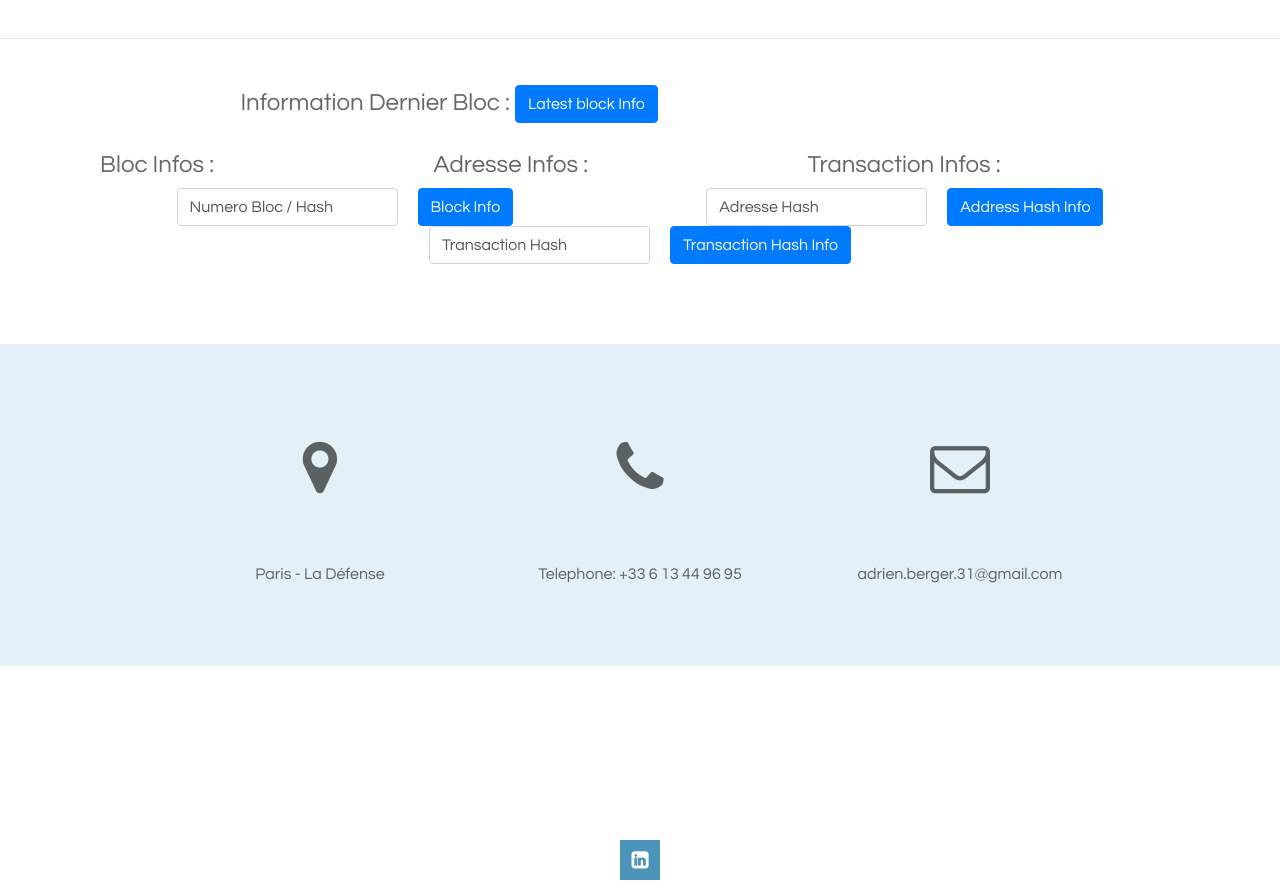
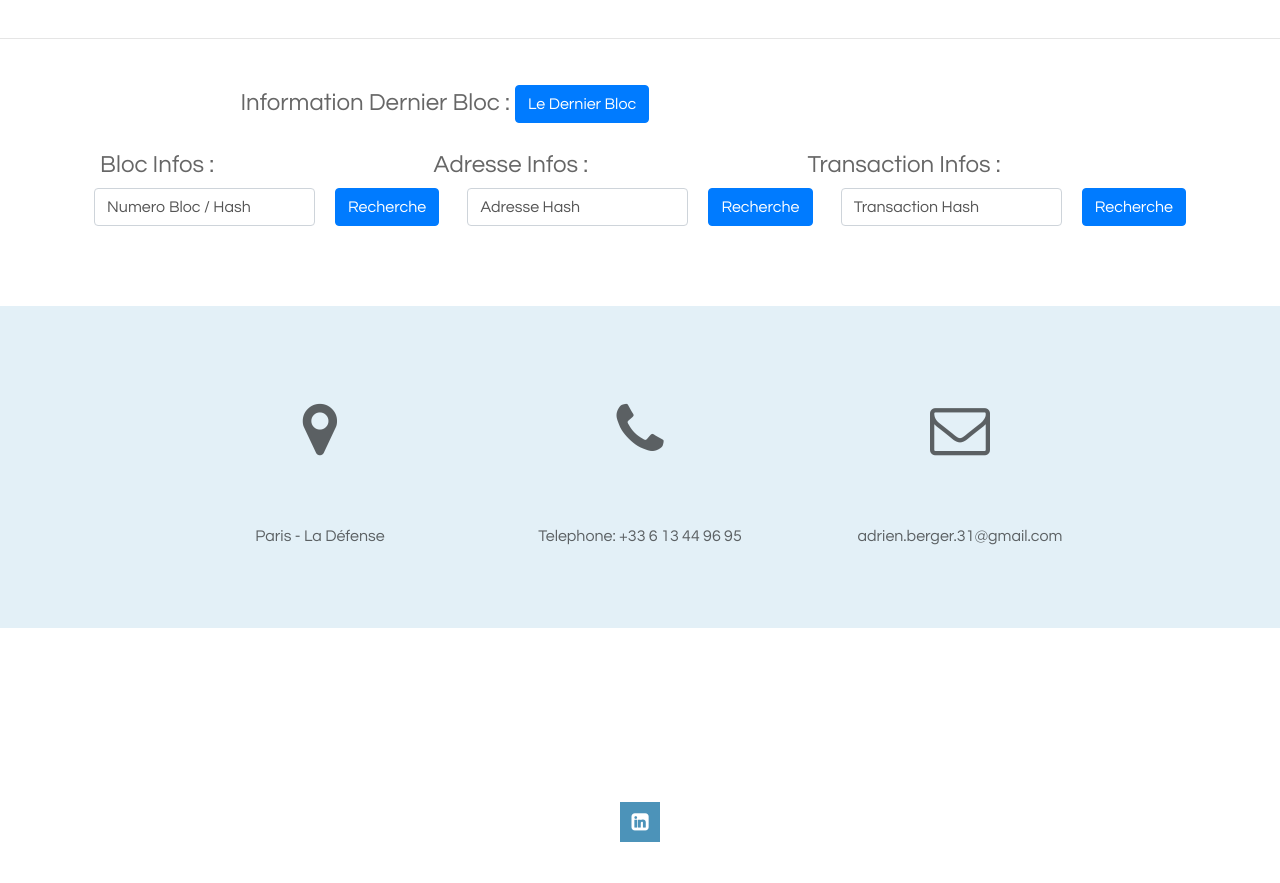
Before and after one commit to AdrienBergerESILV/adrienbergeresilv.github.io, a plain HTML site: page explorateur5A/index.html in a window 1280 px wide. Shown: the part 1226-2109 px from the top of the page. Drawn offline with nearby package versions, Linux system fonts and the light colour scheme.

Commit message:
Orthographe

```diff
--- a/explorateur5A/index.html
+++ b/explorateur5A/index.html
@@ -97,7 +97,7 @@
 	<div id="fh5co-contact" class="animate-box" style="padding: 80px; padding-top: 10px">
 		<form action="#">
 			<div class="form-inline" style="padding: 20px;">
-				<h4 class="section-title" style="margin-left: 13%"> Information Dernier Bloc : <input type="button" value="Latest block Info" class="btn btn-primary btn-block-top"> </h4>
+				<h4 class="section-title" style="margin-left: 13%"> Information Dernier Bloc : <input type="button" value="Le Dernier Bloc" class="btn btn-primary btn-block-top"> </h4>
 			</div>
 			<div style="display: flex; justify-content: space-around;">
 				<h4 class="section-title" style="margin-right: 16%">Bloc Infos : </h4>
@@ -108,17 +108,17 @@
 			<div class="form-inline" style="justify-content: space-around;">
 				<div class="form-group">
 					<input type="text" class="form-control input-block-height" placeholder="Numero Bloc / Hash" style="margin-right: 20px">
-					<input type="button" value="Block Info" class="btn btn-primary btn-block-height">
+					<input type="button" value="Recherche" class="btn btn-primary btn-block-height">
 				</div>
 
 				<div class="form-group">
 					<input type="text" class="form-control input-address-hash" placeholder="Adresse Hash" style="margin-right: 20px">
-					<input type="button" value="Address Hash Info" class="btn btn-primary btn-address-hash">
+					<input type="button" value="Recherche" class="btn btn-primary btn-address-hash">
 				</div>
 
 				<div class="form-group">
 					<input type="text" class="form-control input-transaction-hash" placeholder="Transaction Hash" style="margin-right: 20px">
-					<input type="button" value="Transaction Hash Info" class="btn btn-primary btn-transaction-hash">
+					<input type="button" value="Recherche" class="btn btn-primary btn-transaction-hash">
 				</div>
 			</div>
 		</form>
```
